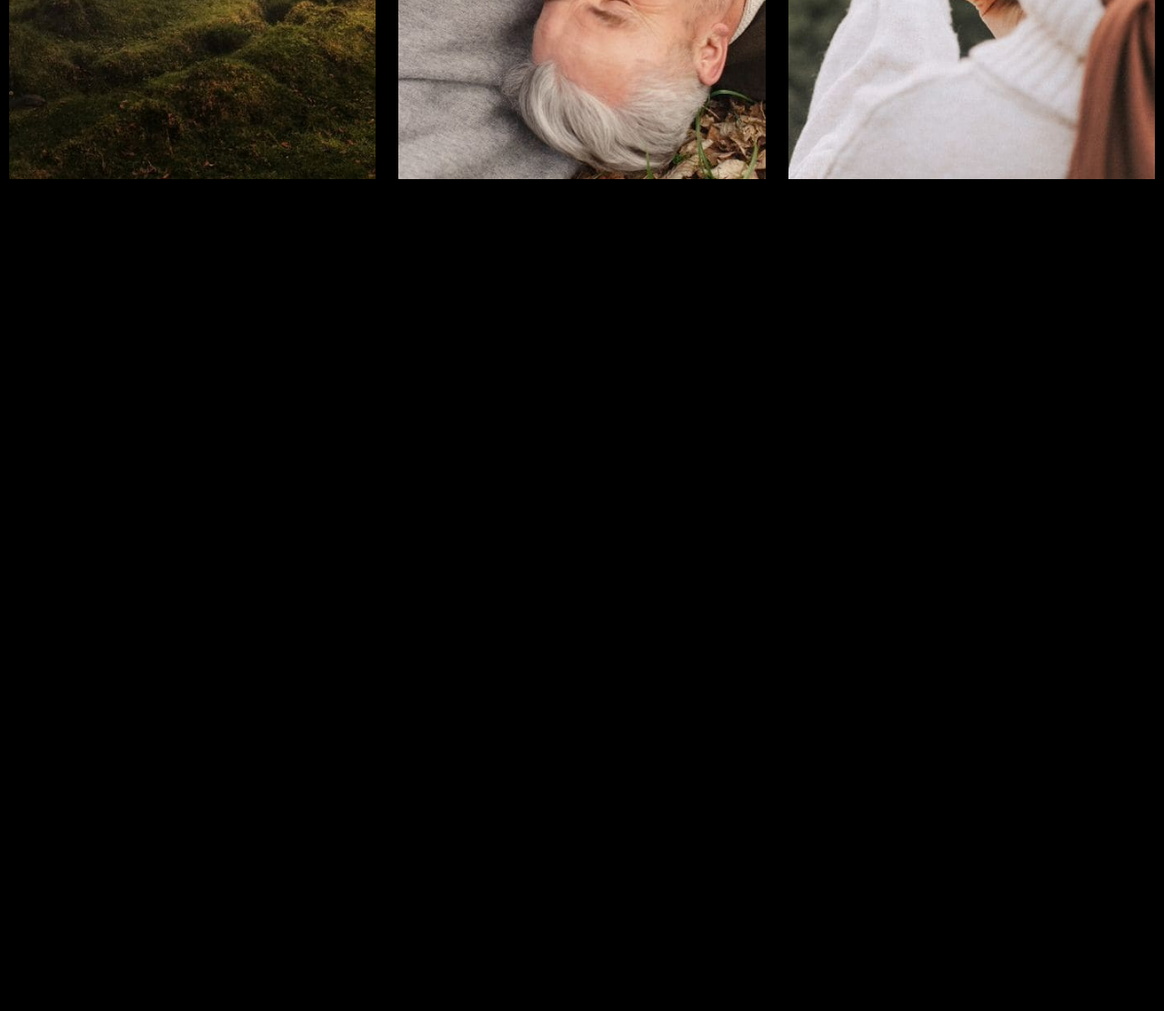
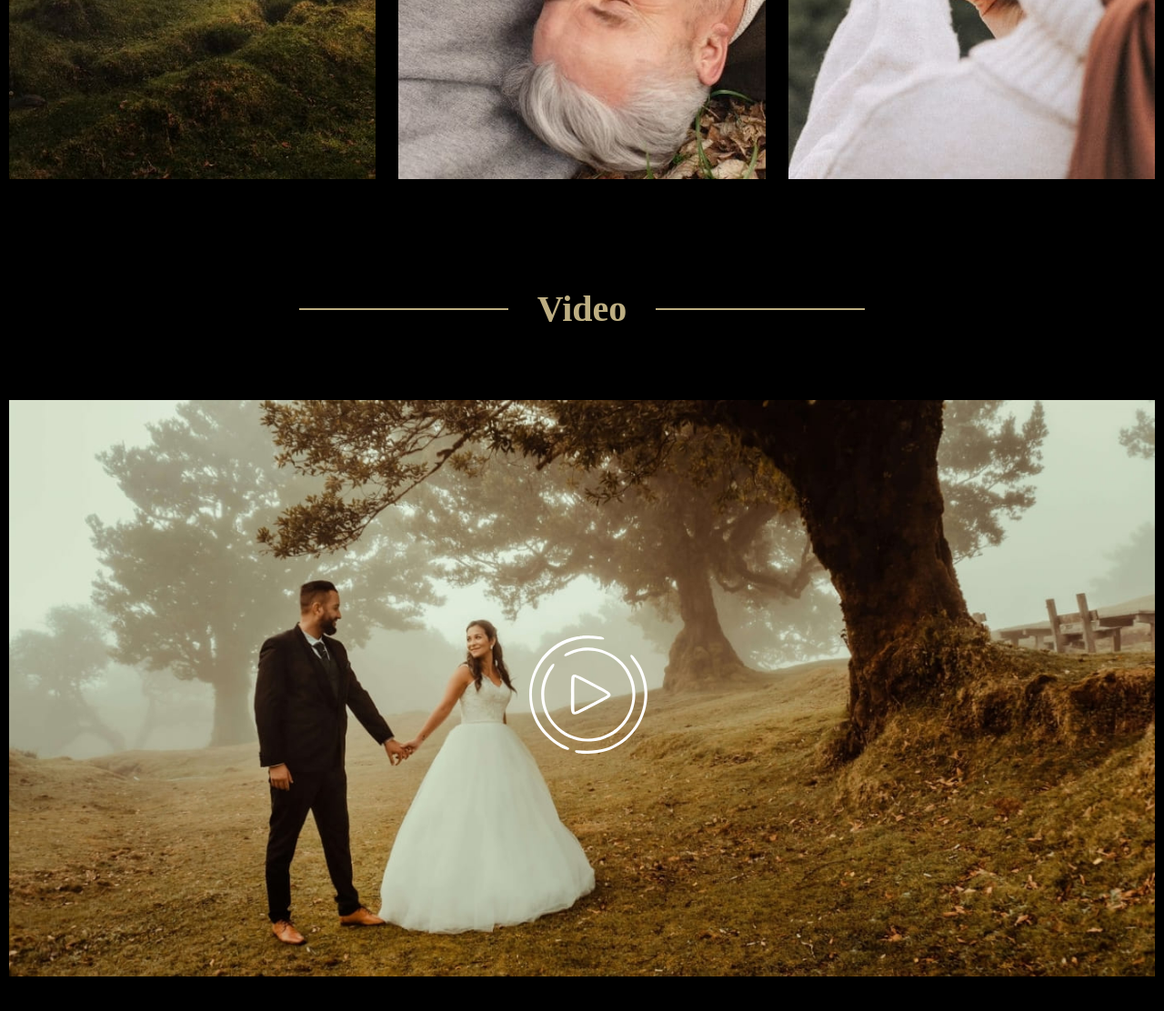
Before and after one commit to inalitvinka/portfolio, a website: page src/index.pug in a window 1280 px wide. Shown: the part 2675-3787 px from the top of the page at 91% size. Before the commit the page ends 2975 px from the top, so only its background shows below. Drawn offline with nearby package versions, Linux system fonts and the light colour scheme; files that its build step writes are made by us from their sources; a web font is replaced by a local one.

Commit message:
feat: add video

```diff
--- /dev/null
+++ b/src/assets/styles/sections/_video.scss
@@ -0,0 +1,31 @@
+@import "../util/var";
+@import "../util/mixins";
+
+
+//VIDEO
+.video {
+    width: 100%;
+    margin-bottom: 10rem;
+
+    &-title {
+        @include fontTitle;
+
+    }
+    &-player {
+        position: relative;
+        display: flex;
+        justify-content: center;
+        align-items: center;
+    }
+    &-play {
+        max-width: 140rem;
+        width: 100%;
+    }
+    &-pic {
+        max-width: 12.986rem;
+        width: 100%;
+        position: absolute;
+        top: 40.9%;
+        left: 45.43%;
+    }
+}
--- a/src/assets/styles/styles.scss
+++ b/src/assets/styles/styles.scss
@@ -6,5 +6,6 @@
 @import "sections/hero";
 @import "sections/skills";
 @import "sections/portfolio";
+@import "sections/video";
 //другие секции
 @import "sections/footer";
--- /dev/null
+++ b/src/components/video.pug
@@ -0,0 +1,7 @@
+//VIDEO
+section.video.container
+  h2#video.video-title <span>Video</span>
+  .video-player
+    img.video-play(src="assets/images/video-player.jpg", alt="video-player")
+    .video-item
+      img.video-pic(src='assets/images/play_video.svg' alt='video')
--- a/src/index.pug
+++ b/src/index.pug
@@ -10,4 +10,5 @@ body
   include components/hero
   include components/skills
   include components/portfolio
+  include components/video
   script(src="scripts/index.js")
```
